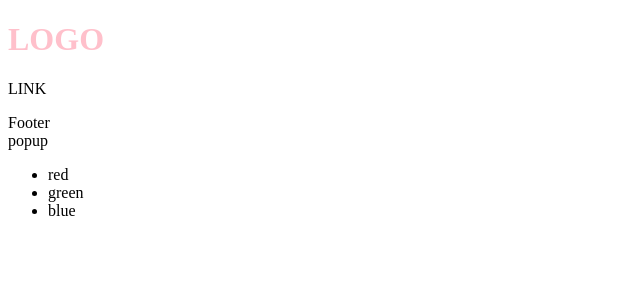
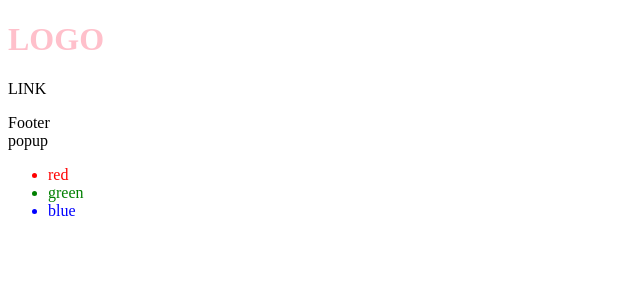
Before and after one commit to Jinkyo-09/react-first, a React (Create React App) app: page /#/ in a window 1280 px wide. Shown: the top 300 px of the page, without its empty margins (0-640 px from the left). Built offline with nearby package versions, Linux system fonts and the light colour scheme.

Commit message:
배열값을 활용해서 JSX반복 출력

```diff
--- a/src/components/List.jsx
+++ b/src/components/List.jsx
@@ -1,10 +1,13 @@
 function List() {
 	const colors = ['red', 'green', 'blue'];
+	//const abc = { fontSize: '20px', color: 'lightblue' };
 
 	return (
 		<ul>
 			{colors.map((color, idx) => (
-				<li key={idx}>{color}</li>
+				<li key={idx} style={{ color: color }}>
+					{color}
+				</li>
 			))}
 		</ul>
 	);
```
